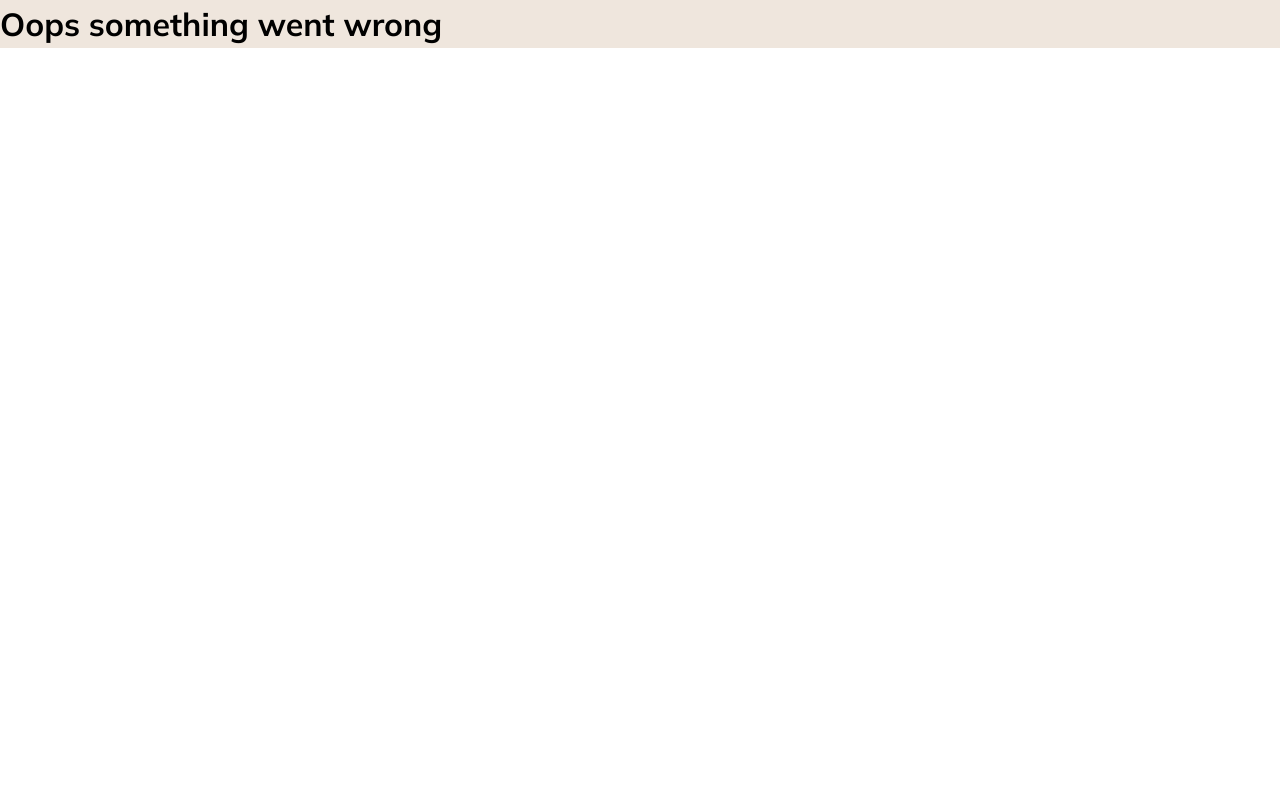
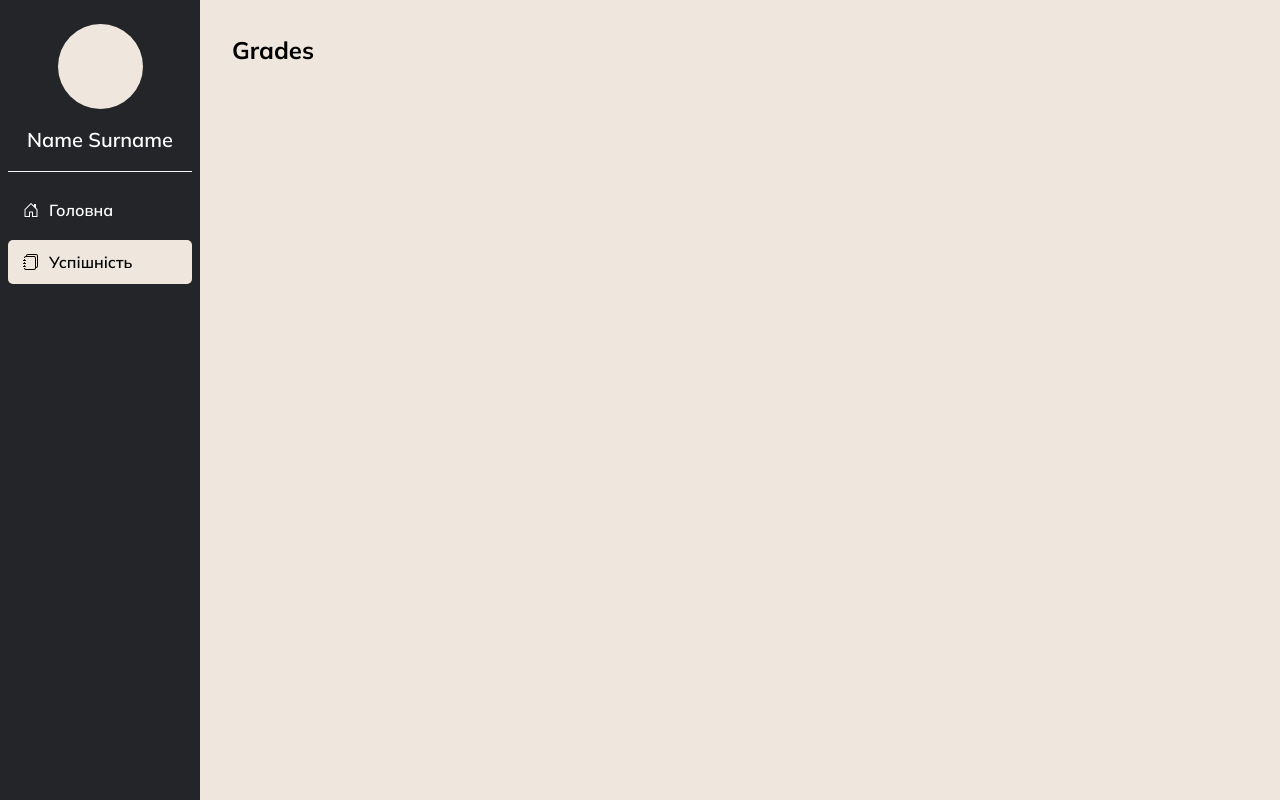
Before and after one commit to Vasya564/learning-management-system, a React (Vite) app in the folder client/: page /grades in a window 1280 px wide. Built offline with nearby package versions, Linux system fonts and the light colour scheme.

Commit message:
Add grades template and update its path

```diff
--- a/client/src/main.jsx
+++ b/client/src/main.jsx
@@ -9,10 +9,10 @@ import {
 import Sidebar from './pages/Sidebar/Sidebar';
 import Error from './pages/Error/Error';
 import Home from './pages/Home/Home';
+import Grades from './pages/Grades/Grades';
 
 // import global styles
 import './global.css'
-
 
 const router = createBrowserRouter([
   {
@@ -24,6 +24,10 @@ const router = createBrowserRouter([
         path: "",
         element: <Home />,
       },
+      {
+        path: "grades",
+        element: <Grades />,
+      },
     ],
   },
 ]);
--- /dev/null
+++ b/client/src/pages/Grades/Grades.jsx
@@ -0,0 +1,9 @@
+const Grades = () => {
+    return (
+        <>
+            <h1>Grades</h1>
+        </>
+    );
+}
+
+export default Grades;
```
Also changed, not shown: client/src/pages/Grades/Grades.scss (added).
